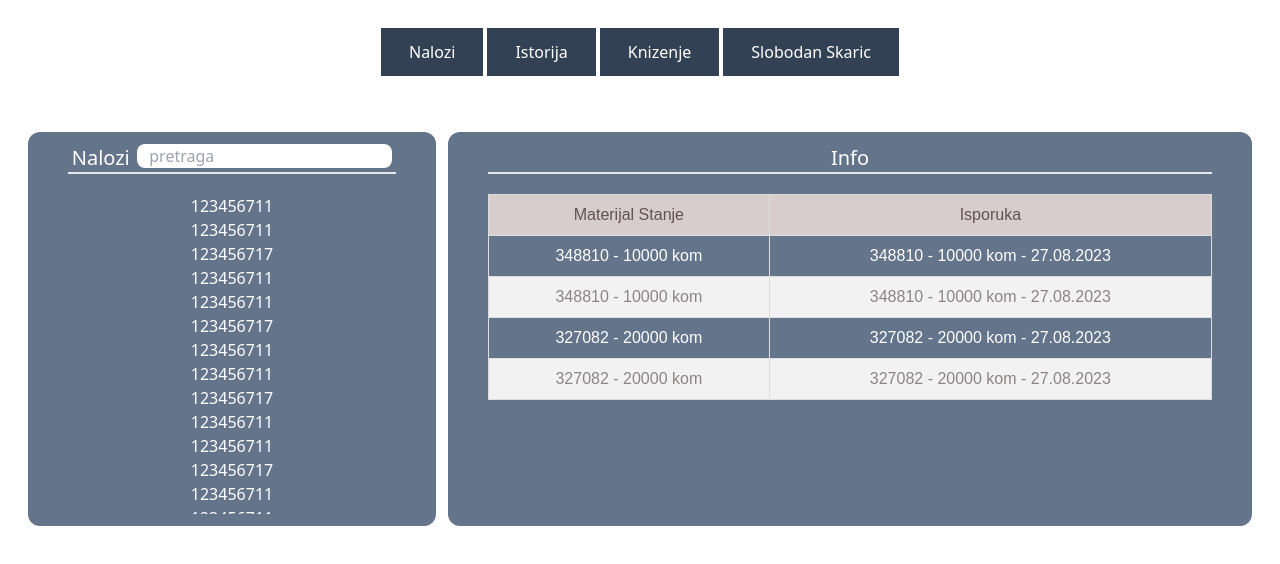
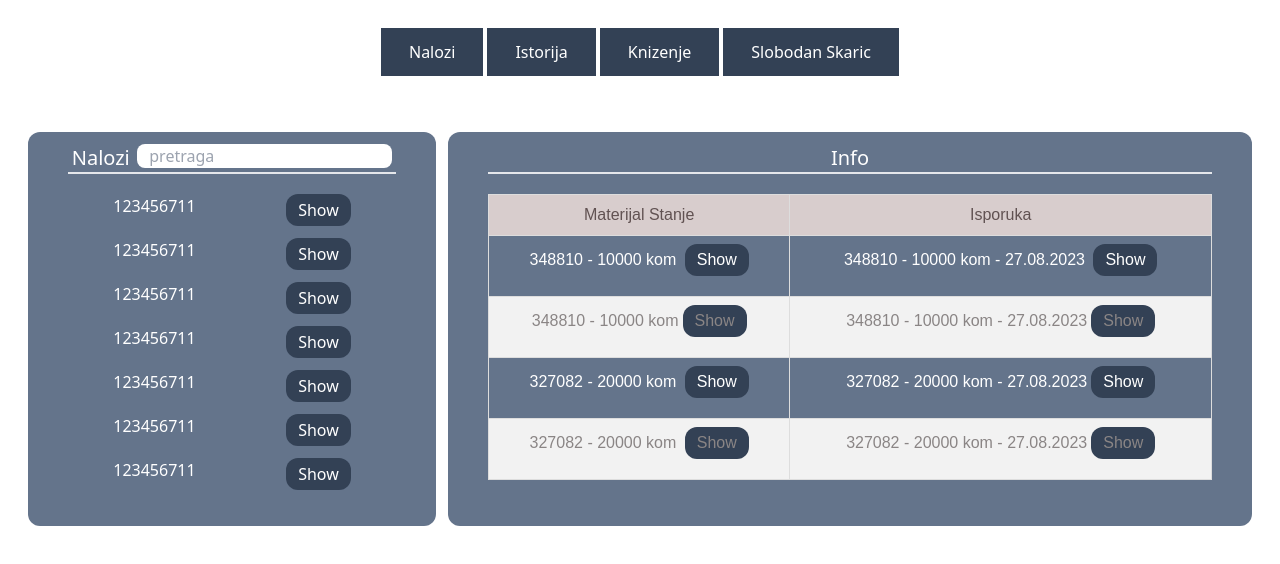
Before and after one commit to SlobodanSkaric/prints, a React (Vite) app in the folder react/: page /dashbord in a window 1280 px wide. Shown: the top 564 px of the page. Built offline with nearby package versions, Linux system fonts and the light colour scheme.

Commit message:
Implement button

```diff
--- a/react/src/views/Dashbord.jsx
+++ b/react/src/views/Dashbord.jsx
@@ -17,33 +17,76 @@ export default function Dashbord() {
                     </div>
                     <div className='w-full overflow-y-scroll pb-7 h-80 text-center'>
                         <ul>
-                            <li>123456711</li>
-                            <li>123456711</li>
-                            <li>123456717</li>
-                            <li>123456711</li>
-                            <li>123456711</li>
-                            <li>123456717</li>
-                            <li>123456711</li>
-                            <li>123456711</li>
-                            <li>123456717</li>
-                            <li>123456711</li>
-                            <li>123456711</li>
-                            <li>123456717</li>
-                            <li>123456711</li>
-                            <li>123456711</li>
-                            <li>123456717</li>
-                            <li>123456711</li>
-                            <li>123456711</li>
-                            <li>123456717</li>
-                            <li>123456711</li>
-                            <li>123456711</li>
-                            <li>123456717</li>
-                            <li>123456711</li>
-                            <li>123456711</li>
-                            <li>123456717</li>
-                            <li>123456711</li>
-                            <li>123456711</li>
-                            <li>123456717</li>
+                            <li>
+                                <div className="flex justify-around">
+                                    <div className="">
+                                        123456711
+                                    </div>
+                                    <div className="">
+                                        <button className="bg-slate-700 w-auto py-1 px-3 mb-3 rounded-xl">Show</button>
+                                    </div>
+                                </div>
+                            </li>
+                            <li>
+                                <div className="flex justify-around">
+                                    <div className="">
+                                        123456711
+                                    </div>
+                                    <div className="">
+                                        <button className="bg-slate-700 w-auto py-1 px-3 mb-3 rounded-xl">Show</button>
+                                    </div>
+                                </div>
+                            </li>
+                            <li>
+                                <div className="flex justify-around">
+                                    <div className="">
+                                        123456711
+                                    </div>
+                                    <div className="">
+                                        <button className="bg-slate-700 w-auto py-1 px-3 mb-3 rounded-xl">Show</button>
+                                    </div>
+                                </div>
+                            </li>
+                            <li>
+                                <div className="flex justify-around">
+                                    <div className="">
+                                        123456711
+                                    </div>
+                                    <div className="">
+                                        <button className="bg-slate-700 w-auto py-1 px-3 mb-3 rounded-xl">Show</button>
+                                    </div>
+                                </div>
+                            </li>
+                            <li>
+                                <div className="flex justify-around">
+                                    <div className="">
+                                        123456711
+                                    </div>
+                                    <div className="">
+                                        <button className="bg-slate-700 w-auto py-1 px-3 mb-3 rounded-xl">Show</button>
+                                    </div>
+                                </div>
+                            </li>
+                            <li>
+                                <div className="flex justify-around">
+                                    <div className="">
+                                        123456711
+                                    </div>
+                                    <div className="">
+                                        <button className="bg-slate-700 w-auto py-1 px-3 mb-3 rounded-xl">Show</button>
+                                    </div>
+                                </div>
+                            </li>
+                            <li>
+                                <div className="flex justify-around">
+                                    <div className="">
+                                        123456711
+                                    </div>
+                                    <div className="">
+                                        <button className="bg-slate-700 w-auto py-1 px-3 mb-3 rounded-xl">Show</button>
+                                    </div>
+                                </div>
+                            </li>
                         </ul>
                     </div>
                 </div>
@@ -69,64 +112,42 @@ export default function Dashbord() {
                             <tbody>
                                 <tr>
                                     <td>
-                                        348810 - <span>10000 kom</span>
+                                        348810 - <span>10000 kom</span> <button className="bg-slate-700 w-auto py-1 px-3 mb-3 rounded-xl ml-1">Show</button>
                                     </td>
                                     <td>
-                                        348810 - <span>10000 kom</span> - <span>27.08.2023</span>
+                                        348810 - <span>10000 kom</span> - <span>27.08.2023</span> <button className="bg-slate-700 w-auto py-1 px-3 mb-3 rounded-xl ml-1">Show</button>
                                     </td>
 
                                 </tr>
                                 <tr>
                                     <td>
-                                        348810 - <span>10000 kom</span>
+                                        348810 - <span>10000 kom</span><button className="bg-slate-700 w-auto py-1 px-3 mb-3 rounded-xl ml-1">Show</button>
                                     </td>
                                     <td>
-                                        348810 - <span>10000 kom</span> - <span>27.08.2023</span>
+                                        348810 - <span>10000 kom</span> - <span>27.08.2023</span><button className="bg-slate-700 w-auto py-1 px-3 mb-3 rounded-xl ml-1">Show</button>
                                     </td>
 
                                 </tr>
                                 <tr>
                                     <td>
-                                        327082 - <span>20000 kom</span>
+                                        327082 - <span>20000 kom</span> <button className="bg-slate-700 w-auto py-1 px-3 mb-3 rounded-xl ml-1">Show</button>
                                     </td>
                                     <td>
-                                        327082 - <span>20000 kom</span> - <span>27.08.2023</span>
+                                        327082 - <span>20000 kom</span> - <span>27.08.2023</span><button className="bg-slate-700 w-auto py-1 px-3 mb-3 rounded-xl ml-1">Show</button>
                                     </td>
                                 </tr>
                                 <tr>
                                     <td>
-                                        327082 - <span>20000 kom</span>
+                                        327082 - <span>20000 kom</span> <button className="bg-slate-700 w-auto py-1 px-3 mb-3 rounded-xl ml-1">Show</button>
                                     </td>
                                     <td>
-                                        327082 - <span>20000 kom</span> - <span>27.08.2023</span>
+                                        327082 - <span>20000 kom</span> - <span>27.08.2023</span><button className="bg-slate-700 w-auto py-1 px-3 mb-3 rounded-xl ml-1">Show</button>
                                     </td>
                                 </tr>
 
                             </tbody>
 
                         </table>
-                       {/*  <div>
-                            <div className='mb-3'>Materijal Stanje</div>
-                            <div>
-                                <ul>
-                                    <li></li>
-                                    <li>348809 - <span>15000 kom</span></li>
-                                    <li>327082 - <span>20000 kom</span></li>
-                                </ul>
-                            </div>
-                        </div>
-                        <div>
-                            <div>
-                                <h1>Isporuka</h1>
-                            </div>
-                            <div>
-                                <ul>
-                                    <li>348810 - <span>10000 kom</span> - <span>27.08.2023</span></li>
-                                    <li>348809 - <span>15000 kom</span> - <span>27.08.2023</span></li>
-                                    <li>327082 - <span>20000 kom</span> - <span>27.08.2023</span></li>
-                                </ul>
-                            </div>
-                        </div>  */}
                     </div>
                 </div>
             </div>
```
